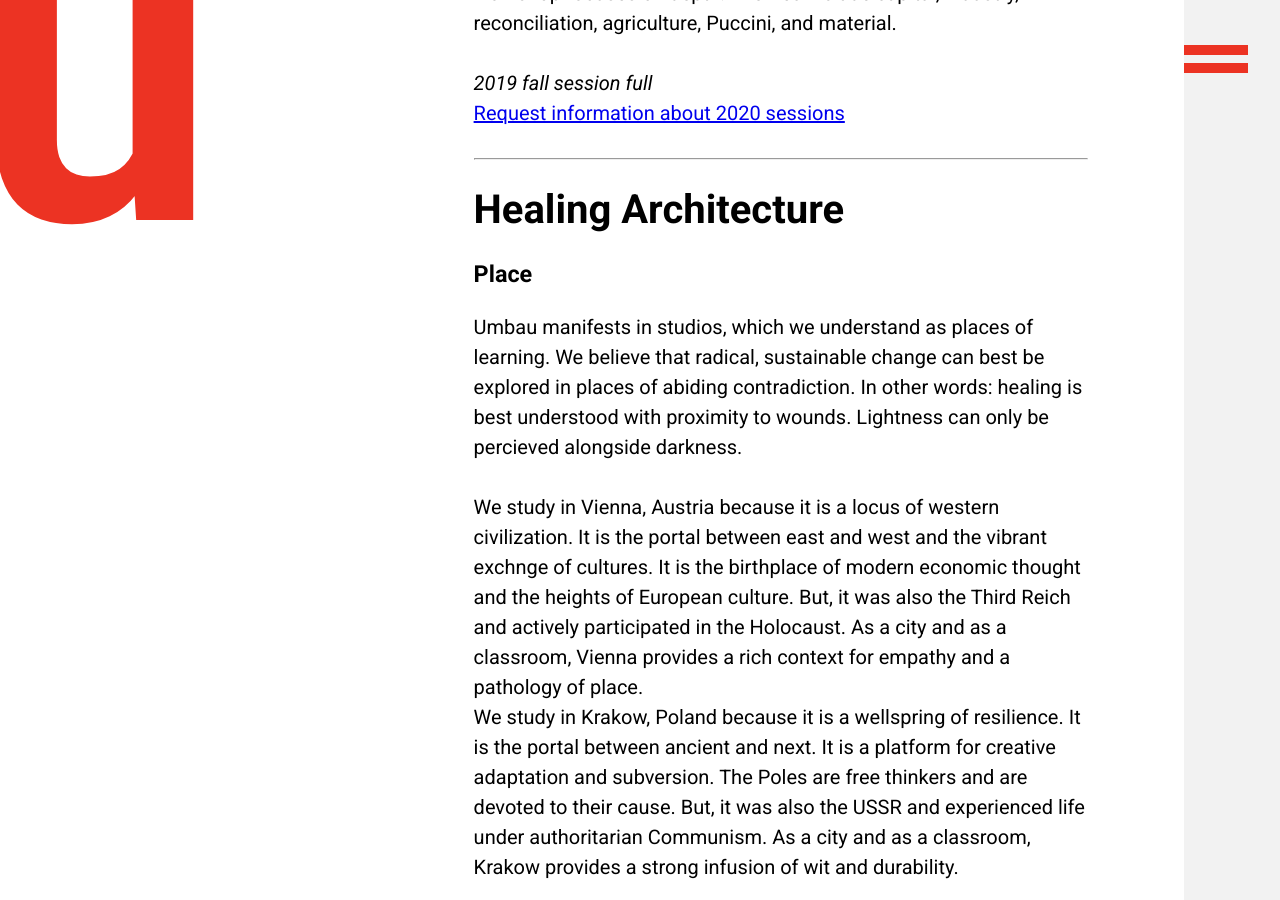
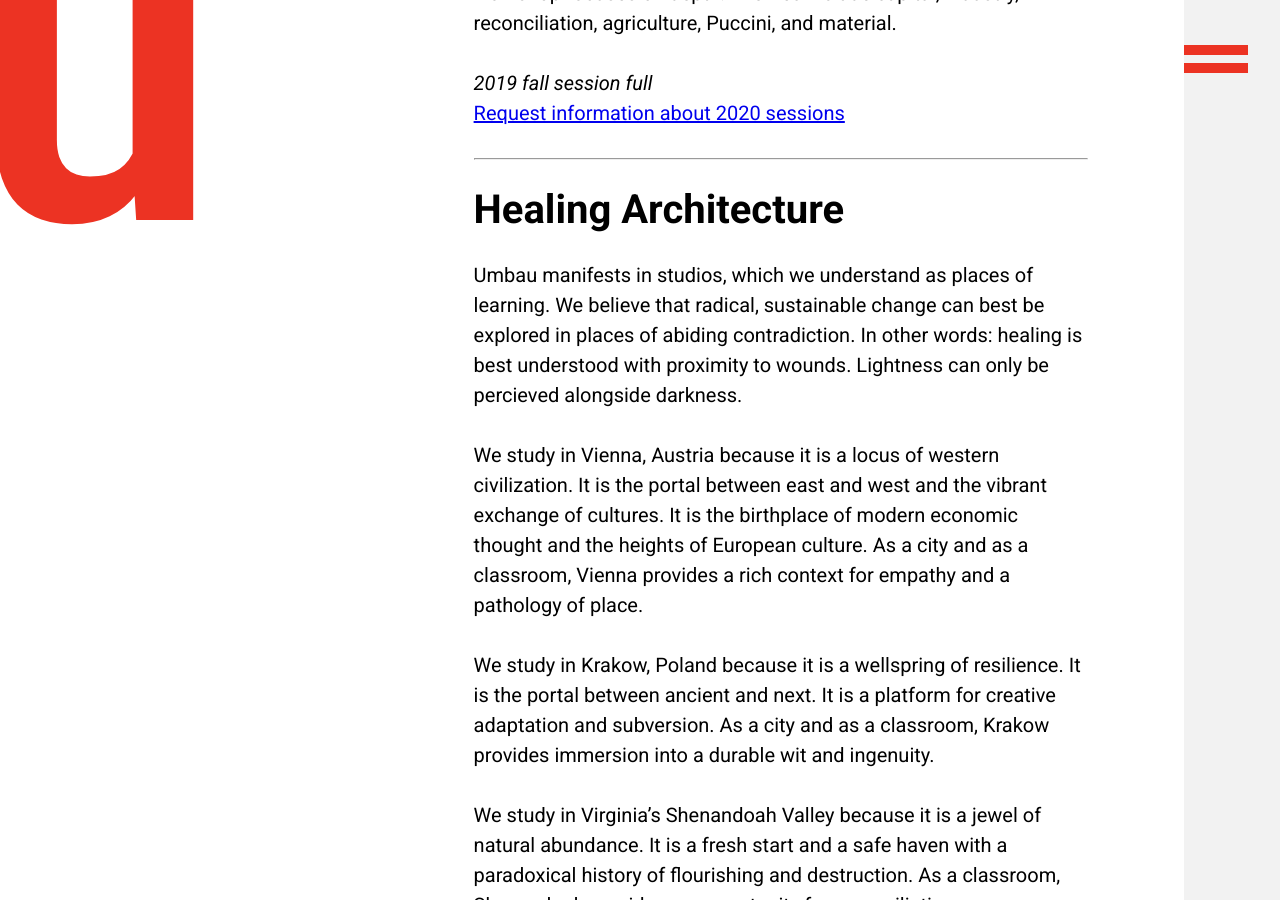
Before and after one commit to umbauschool/umbauschool.github.io, a Jekyll site: the page built from index.md, in a window 1280 px wide and 900 px high, scrolled down 2568 px. Built offline with Jekyll 4.4.1, drawn with Linux system fonts in a browser that asks for light colours; some of the changed text lies outside the part shown.

Commit message:
Update index.md

```diff
--- a/index.md
+++ b/index.md
@@ -56,17 +56,13 @@
 
 # Healing Architecture
 
-
-### Place
 Umbau manifests in studios, which we understand as places of learning. We believe that radical, sustainable change can best be explored in places of abiding contradiction. In other words: healing is best understood with proximity to wounds. Lightness can only be percieved alongside darkness.
 
-We study in Vienna, Austria because it is a locus of western civilization. It is the portal between east and west and the vibrant exchnge of cultures. It is the birthplace of modern economic thought and the heights of European culture. But, it was also the Third Reich and actively participated in the Holocaust. As a city and as a classroom, Vienna provides a rich context for empathy and a pathology of place.
-We study in Krakow, Poland because it is a wellspring of resilience. It is the portal between ancient and next. It is a platform for creative adaptation and subversion. The Poles are free thinkers and are devoted to their cause. But, it was also the USSR and experienced life under authoritarian Communism. As a city and as a classroom, Krakow provides a strong infusion of wit and durability.
+We study in Vienna, Austria because it is a locus of western civilization. It is the portal between east and west and the vibrant exchange of cultures. It is the birthplace of modern economic thought and the heights of European culture. As a city and as a classroom, Vienna provides a rich context for empathy and a pathology of place.
 
-We study in the Shenandoah Valley in Virginia because it is a jewel of natural abundance. It is a fresh start and a safe haven. But, within a few centuries of the first Europeans arriving, countless millennia of topsoil, timber and fossil fuel has been pillaged. This ecological destruction was largely perpatrated using the bodies of African slaves.  As a classroom, Shenandoah provides an opportunity for reconciliation.
+We study in Krakow, Poland because it is a wellspring of resilience. It is the portal between ancient and next. It is a platform for creative adaptation and subversion. As a city and as a classroom, Krakow provides immersion into a durable wit and ingenuity.
 
-### Time
-The Vienna Studio is currently in its nineteenth
+We study in Virginia's Shenandoah Valley because it is a jewel of natural abundance. It is a fresh start and a safe haven with a paradoxical history of flourishing and destruction. As a classroom, Shenandoah provides an opportunity for reconciliation.
 
 ***
 
```
Also changed, not shown: other parts of index.md (+1 -1 lines).
